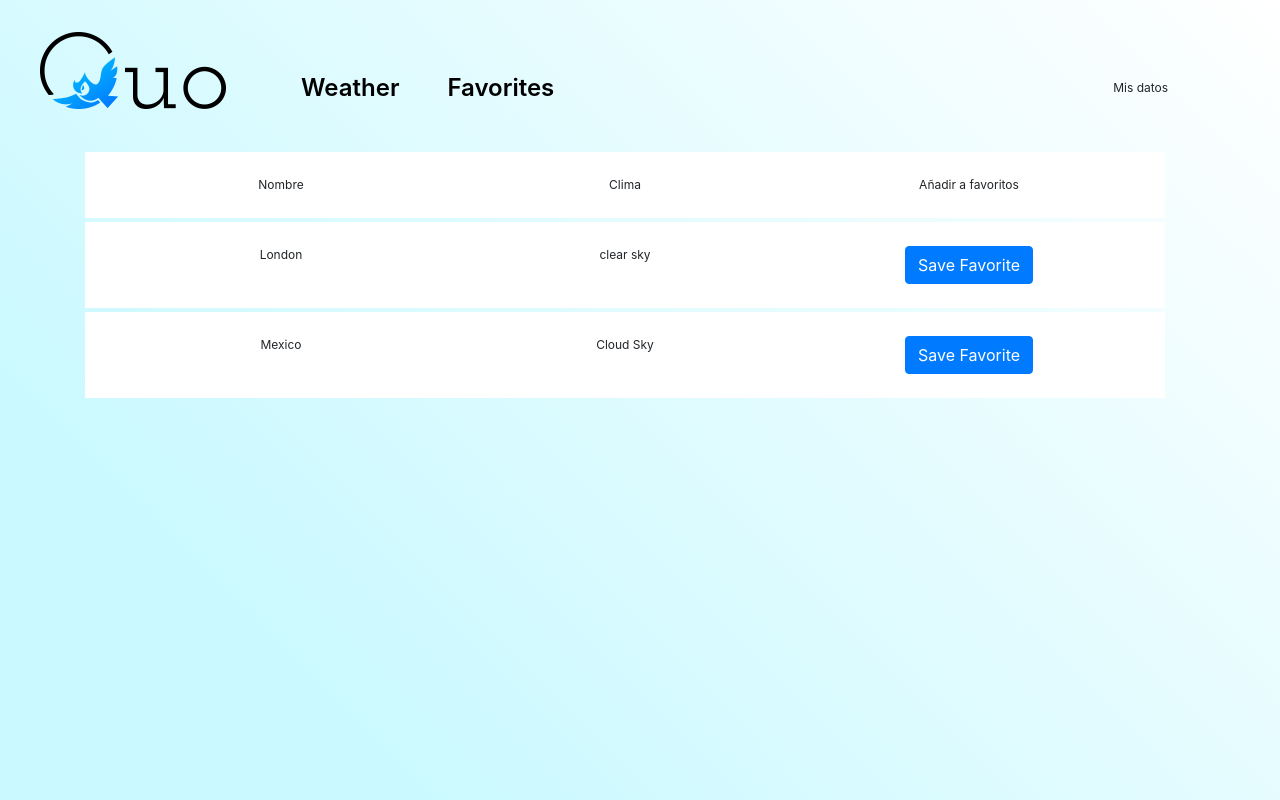
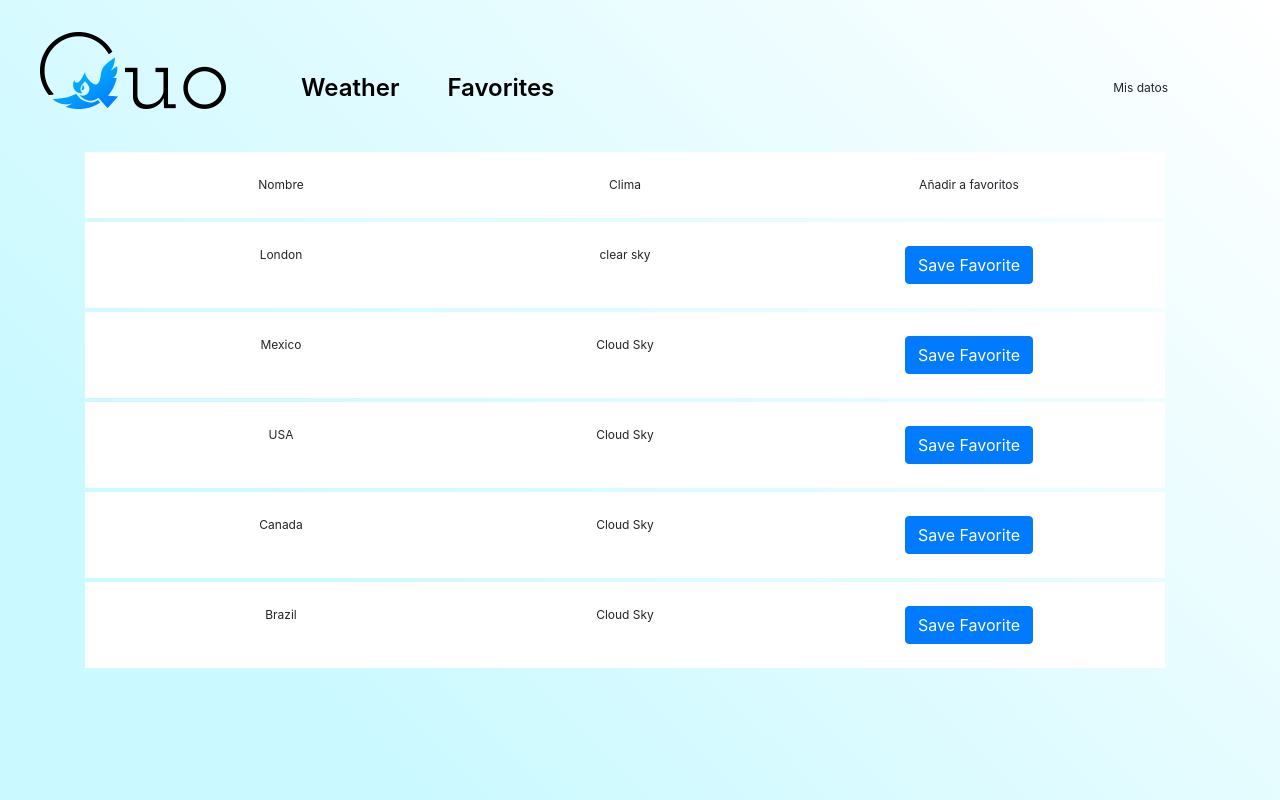
Before and after one commit to DiegoFRM/testquodigital, a React (Create React App) app in the folder diego-prueba/: page / in a window 1280 px wide. Built offline with nearby package versions, Linux system fonts and the light colour scheme.

Commit message:
update List

```diff
--- a/diego-prueba/src/components/WheatherList.js
+++ b/diego-prueba/src/components/WheatherList.js
@@ -12,6 +12,9 @@ function WheatherList() {
     [
     'London',
     'Mexico',
+    'USA',
+    'Canada',
+    'Brazil'
     ]
   )
   const [getApi] = useState
--- a/diego-prueba/src/components/dummy.json
+++ b/diego-prueba/src/components/dummy.json
@@ -86,5 +86,137 @@
 "id": 2643743,
 "name": "Mexico",
 "cod": 200
+},
+"USA":{
+"coord": {
+    "lon": -0.1257,
+    "lat": 51.5085
+},
+"weather": [
+    {
+        "id": 800,
+        "main": "Clear",
+        "description": "Cloud Sky",
+        "icon": "01n"
+    }
+],
+"base": "stations",
+"main": {
+    "temp": 281.39,
+    "feels_like": 280.94,
+    "temp_min": 278.81,
+    "temp_max": 283.12,
+    "pressure": 1018,
+    "humidity": 90
+},
+"visibility": 10000,
+"wind": {
+    "speed": 1.37,
+    "deg": 305,
+    "gust": 1.5
+},
+"clouds": {
+    "all": 7
+},
+"dt": 1622081320,
+"sys": {
+    "type": 2,
+    "id": 2019646,
+    "country": "GB",
+    "sunrise": 1622087614,
+    "sunset": 1622145727
+},
+"timezone": 3600,
+"id": 2643743,
+"name": "USA",
+"cod": 200
+},
+"Canada":{
+"coord": {
+    "lon": -0.1257,
+    "lat": 51.5085
+},
+"weather": [
+    {
+        "id": 800,
+        "main": "Clear",
+        "description": "Cloud Sky",
+        "icon": "01n"
+    }
+],
+"base": "stations",
+"main": {
+    "temp": 281.39,
+    "feels_like": 280.94,
+    "temp_min": 278.81,
+    "temp_max": 283.12,
+    "pressure": 1018,
+    "humidity": 90
+},
+"visibility": 10000,
+"wind": {
+    "speed": 1.37,
+    "deg": 305,
+    "gust": 1.5
+},
+"clouds": {
+    "all": 7
+},
+"dt": 1622081320,
+"sys": {
+    "type": 2,
+    "id": 2019646,
+    "country": "GB",
+    "sunrise": 1622087614,
+    "sunset": 1622145727
+},
+"timezone": 3600,
+"id": 2643743,
+"name": "Canada",
+"cod": 200
+},
+"Brazil":{
+"coord": {
+    "lon": -0.1257,
+    "lat": 51.5085
+},
+"weather": [
+    {
+        "id": 800,
+        "main": "Clear",
+        "description": "Cloud Sky",
+        "icon": "01n"
+    }
+],
+"base": "stations",
+"main": {
+    "temp": 281.39,
+    "feels_like": 280.94,
+    "temp_min": 278.81,
+    "temp_max": 283.12,
+    "pressure": 1018,
+    "humidity": 90
+},
+"visibility": 10000,
+"wind": {
+    "speed": 1.37,
+    "deg": 305,
+    "gust": 1.5
+},
+"clouds": {
+    "all": 7
+},
+"dt": 1622081320,
+"sys": {
+    "type": 2,
+    "id": 2019646,
+    "country": "GB",
+    "sunrise": 1622087614,
+    "sunset": 1622145727
+},
+"timezone": 3600,
+"id": 2643743,
+"name": "Brazil",
+"cod": 200
 }
 }
```
